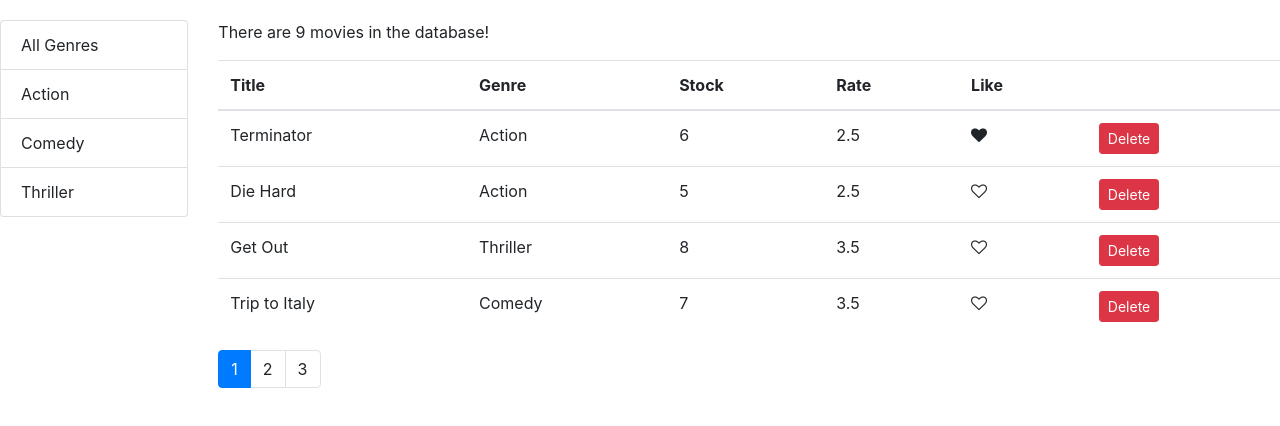
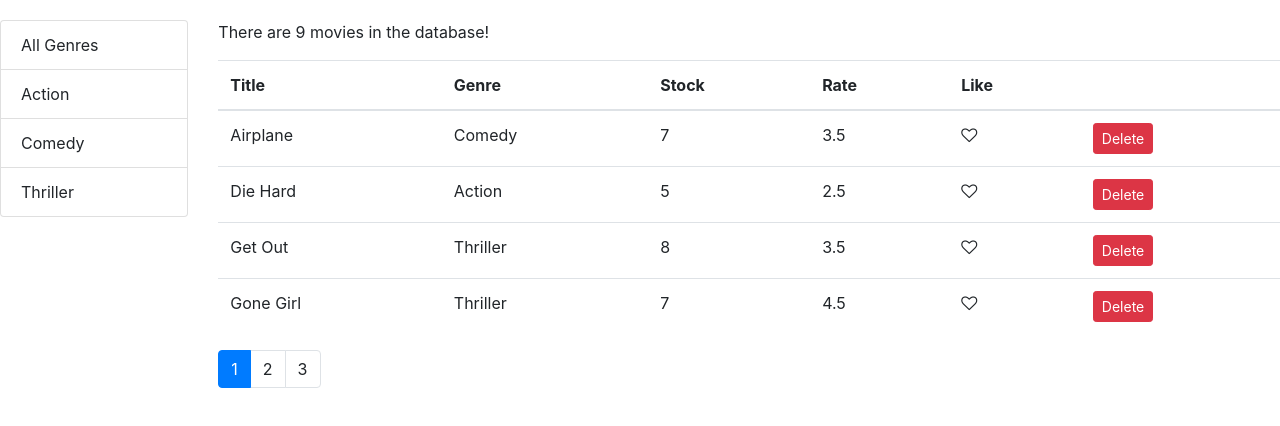
Before and after one commit to aftab-hassan/vidly, a React (Create React App) app: page / in a window 1280 px wide. Shown: the top 426 px of the page. Built offline with nearby package versions, Linux system fonts and the light colour scheme.

Commit message:
sorting works, starting with extracting

```diff
--- a/src/components/movies.jsx
+++ b/src/components/movies.jsx
@@ -1,111 +1,135 @@
-import React, { Component } from 'react';
-import { getMovies } from '../services/fakeMovieService';
-import Like from './common/like'
-import Pagination from './common/pagination';
-import {paginate} from '../utils/paginate'
-import ListGroup from './common/listGroup';
-import { getGenres } from '../services/fakeGenreService';
+import React, { Component } from "react";
+import { getMovies } from "../services/fakeMovieService";
+import Pagination from "./common/pagination";
+import { paginate } from "../utils/paginate";
+import ListGroup from "./common/listGroup";
+import { getGenres } from "../services/fakeGenreService";
+import MoviesTable from "./moviesTable";
+import _ from 'lodash';
 
-class Movies extends Component{
+class Movies extends Component {
   state = {
     movies: getMovies(),
     pageSize: 4,
     currentPage: 1,
     genres: getGenres(),
-        currentGenre : null
+    currentGenre: null,
+    sortColumn : {path : 'title', order : 'asc'}
+  };
+
+  componentDidMount() {
+    const genres = [{ name: "All Genres", _id: "random" }, ...getGenres()];
+    this.setState({ movies: getMovies(), genres: genres });
   }
 
-    componentDidMount(){
-        const genres = [{name:'All Genres', _id:'random'}, ...getGenres()]
-        this.setState({movies:getMovies(), genres:genres});
-    }
-
-    handleDeleteMovie = (movieToDel) => {
+  handleDeleteMovie = movieToDel => {
     //console.log("movieToDel._id == " + movieToDel._id)
     //console.log(this.state.movies)
-        const moviesAfterDeletion = this.state.movies.filter ( movie => movieToDel._id !== movie._id);
+    const moviesAfterDeletion = this.state.movies.filter(
+      movie => movieToDel._id !== movie._id
+    );
     //console.log(moviesAfterDeletion)
-        this.setState({movies: moviesAfterDeletion})
-    }
+    this.setState({ movies: moviesAfterDeletion });
+  };
 
-    handleLike = (movie) => {
+  handleLike = movie => {
     //console.log('inside handleLike');
     const moviesAfterLike = [...this.state.movies];
     const index = moviesAfterLike.indexOf(movie);
-        moviesAfterLike[index].liked = !moviesAfterLike[index].liked
-        this.setState( {movies: moviesAfterLike} )
-    }
+    moviesAfterLike[index].liked = !moviesAfterLike[index].liked;
+    this.setState({ movies: moviesAfterLike });
+  };
 
-    handlePageChange = (page) => {
-        this.setState( {currentPage:page})
+  handlePageChange = page => {
+    this.setState({ currentPage: page });
     //console.log('clicked handlePageChange ' + page);
     //console.log('currentPage ==' + this.state.currentPage)
-    }
+  };
 
   handleLikeNoArg = () => {
     //console.log('inside handleLike');
+  };
+
+  handleFilterClick = genre => {
+    //console.log('clicked genre : ' + genre.name)
+    this.setState({ currentGenre: genre, currentPage: 1 });
+  };
+
+  handleSort = sortColumn => {
+    //   console.log('inside handleSort : ' + path)
+
+    //   if(path === this.state.sortColumn.path)
+    //   {
+    //     this.state.sortColumn.order = (this.state.sortColumn.order === 'asc')? 'desc' : 'asc'
+    //   }
+    //   else
+    //   {
+    //     this.state.sortColumn.path = path;
+    //     this.state.sortColumn.order = 'asc'
+    //   }
+        console.log('printing sortColumn')
+        console.log(sortColumn)
+      this.setState({sortColumn : sortColumn})
   }
 
-    handleFilterClick = (genre) => {
-        //console.log('clicked genre : ' + genre.name)
-        this.setState({currentGenre:genre, currentPage:1})
-    }
+  render() {
+    const paginatedMovies = paginate(
+      this.state.movies,
+      this.state.currentPage,
+      this.state.pageSize
+    );
 
-    render(){
-        const paginatedMovies = paginate(this.state.movies, this.state.currentPage, this.state.pageSize);
+    const filteredMovies =
+      this.state.currentGenre && this.state.currentGenre.name != "All Genres"
+        ? this.state.movies.filter(
+            movie => this.state.currentGenre.name === movie.genre.name
+          )
+        : this.state.movies;
+    console.log(filteredMovies);
 
-        const filteredMovies = this.state.currentGenre && this.state.currentGenre.name!='All Genres' ? this.state.movies.filter( movie =>
-            this.state.currentGenre.name === movie.genre.name ) : this.state.movies;
-        console.log(filteredMovies);
-        const filteredMoviesPaginated = paginate(filteredMovies, this.state.currentPage, this.state.pageSize);
+    const sortedFilteredMovies = _.orderBy(filteredMovies, this.state.sortColumn.path, this.state.sortColumn.order)
+
+    const filteredMoviesPaginated = paginate(
+        sortedFilteredMovies,
+      this.state.currentPage,
+      this.state.pageSize
+    );
     console.log(filteredMoviesPaginated);
 
-        const {length: count} = filteredMovies;
+    const { length: count } = filteredMovies;
     // console.log(this.state.genres);
 
-        if(count === 0)
-            return <p>There are no movies in the database!</p>
+    if (count === 0) return <p>There are no movies in the database!</p>;
 
-        return(
+    return (
       <div className="row">
         <div className="col-2">
-                <ListGroup onClicking={this.handleFilterClick} genres={this.state.genres} currentGenre = {this.state.currentGenre}/>
+          <ListGroup
+            onClicking={this.handleFilterClick}
+            genres={this.state.genres}
+            currentGenre={this.state.currentGenre}
+          />
         </div>
         <div className="col">
           <p>There are {count} movies in the database!</p>
-        <table className="table">
-            <thead>
-                <tr>
-                    <th>Title</th>
-                    <th>Genre</th>
-                    <th>Stock</th>
-                    <th>Rate</th>
-                    <th>Like</th>
-                    <th></th>
-                </tr>
-            </thead>
-
-            <tbody>
-                {filteredMoviesPaginated.map(movie =>
-                (<tr key={movie._id}>
-                    <td>{movie.title}</td>
-                    <td>{movie.genre.name}</td>
-                    <td>{movie.numberInStock}</td>
-                    <td>{movie.dailyRentalRate}</td>
-                    <td>
-                        <Like liked={movie.liked} onClickLikeButton = { () => this.handleLike(movie)}/>
-                        {/* <Like liked={movie.liked} onClickLikeButton = {this.handleLikeNoArg}/> */}
-                    </td>
-                    <td><button onClick = { () => this.handleDeleteMovie(movie)} className="btn btn-danger btn-sm">Delete</button></td>
-                </tr>
-                ))
-                }
-                </tbody>
-        </table>
-        <Pagination currentPage = {this.state.currentPage} pageSize={this.state.pageSize} itemsCount={filteredMovies.length} onPageChange={this.handlePageChange}/>
+          <MoviesTable
+            filteredMoviesPaginated={filteredMoviesPaginated}
+            movies={this.state.movies}
+            onDeleteEvent={this.handleDeleteMovie}
+            onLikEvent={this.handleLike}
+            onSortEvent={this.handleSort}
+            sortColumn={this.state.sortColumn}
+          />
+          <Pagination
+            currentPage={this.state.currentPage}
+            pageSize={this.state.pageSize}
+            itemsCount={filteredMovies.length}
+            onPageChange={this.handlePageChange}
+          />
         </div>
-        </div>)
+      </div>
+    );
   }
 }
 
-export default Movies
+export default Movies;
--- /dev/null
+++ b/src/components/moviesTable.jsx
@@ -0,0 +1,97 @@
+import React, {Component} from 'react';
+import Like from './common/like'
+
+class MoviesTable extends Component {
+    raiseSort = path => {
+        console.log('inside raiseSort : ' + path)
+        const sortColumn = {...this.props.sortColumn}
+
+        if(path === sortColumn.path)
+        {
+            console.log('came inside if')
+            sortColumn.order = (this.props.sortColumn.order === 'asc')? 'desc' : 'asc'
+        }
+        else
+        {
+            console.log('came inside else')
+            sortColumn.path = path;
+            sortColumn.order = 'asc'
+        }
+
+        this.props.onSortEvent(sortColumn);
+    }
+
+    render() {
+        const {movies, onDeleteEvent, onLikeEvent, filteredMoviesPaginated, onSortEvent} = this.props;
+
+        return (
+            <table className="table">
+                    <thead>
+                        <tr>
+                            <th onClick = { () => this.raiseSort('title')}>Title</th>
+                            <th onClick = { () => this.raiseSort('genre.name')}>Genre</th>
+                            <th onClick = { () => this.raiseSort('numberInStock')}>Stock</th>
+                            <th onClick = { () => this.raiseSort('dailyRentalRate')}>Rate</th>
+                            <th>Like</th>
+                            <th></th>
+                        </tr>
+                    </thead>
+
+                    <tbody>
+                        {filteredMoviesPaginated.map(movie =>
+                        (<tr key={movie._id}>
+                            <td>{movie.title}</td>
+                            <td>{movie.genre.name}</td>
+                            <td>{movie.numberInStock}</td>
+                            <td>{movie.dailyRentalRate}</td>
+                            <td>
+                                <Like liked={movie.liked} onClickLikeButton = { () => onLikeEvent(movie)}/>
+                            </td>
+                            <td><button onClick = { () => onDeleteEvent(movie)} className="btn btn-danger btn-sm">Delete</button></td>
+                        </tr>
+                        ))
+                        }
+                        </tbody>
+                </table>
+        );
+    }
+}
+
+export default MoviesTable;
+
+// const MoviesTable = (props) => {
+//     const {movies, onDeleteEvent, onLikeEvent, filteredMoviesPaginated, onSortEvent} = props;
+
+//     return (
+//         <table className="table">
+//                 <thead>
+//                     <tr>
+//                         <th onClick = { () => onSortEvent('title')}>Title</th>
+//                         <th onClick = { () => onSortEvent('genre.name')}>Genre</th>
+//                         <th onClick = { () => onSortEvent('numberInStock')}>Stock</th>
+//                         <th onClick = { () => onSortEvent('dailyRentalRate')}>Rate</th>
+//                         <th>Like</th>
+//                         <th></th>
+//                     </tr>
+//                 </thead>
+
+//                 <tbody>
+//                     {filteredMoviesPaginated.map(movie =>
+//                     (<tr key={movie._id}>
+//                         <td>{movie.title}</td>
+//                         <td>{movie.genre.name}</td>
+//                         <td>{movie.numberInStock}</td>
+//                         <td>{movie.dailyRentalRate}</td>
+//                         <td>
+//                             <Like liked={movie.liked} onClickLikeButton = { () => onLikeEvent(movie)}/>
+//                         </td>
+//                         <td><button onClick = { () => onDeleteEvent(movie)} className="btn btn-danger btn-sm">Delete</button></td>
+//                     </tr>
+//                     ))
+//                     }
+//                     </tbody>
+//             </table>
+//      );
+// }
+
+// export default MoviesTable;
```
Also changed, not shown: src/components/common/tableHeader.jsx (added, +11 -0 lines). Lines whose indentation alone changed are shown as unchanged.
